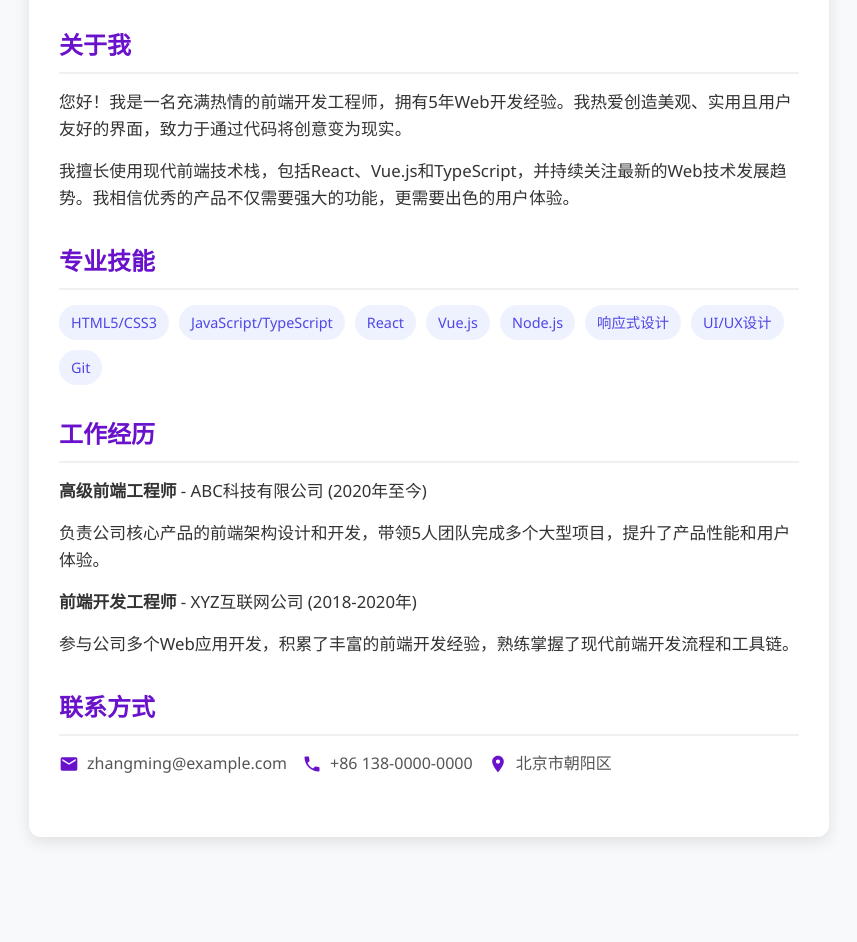
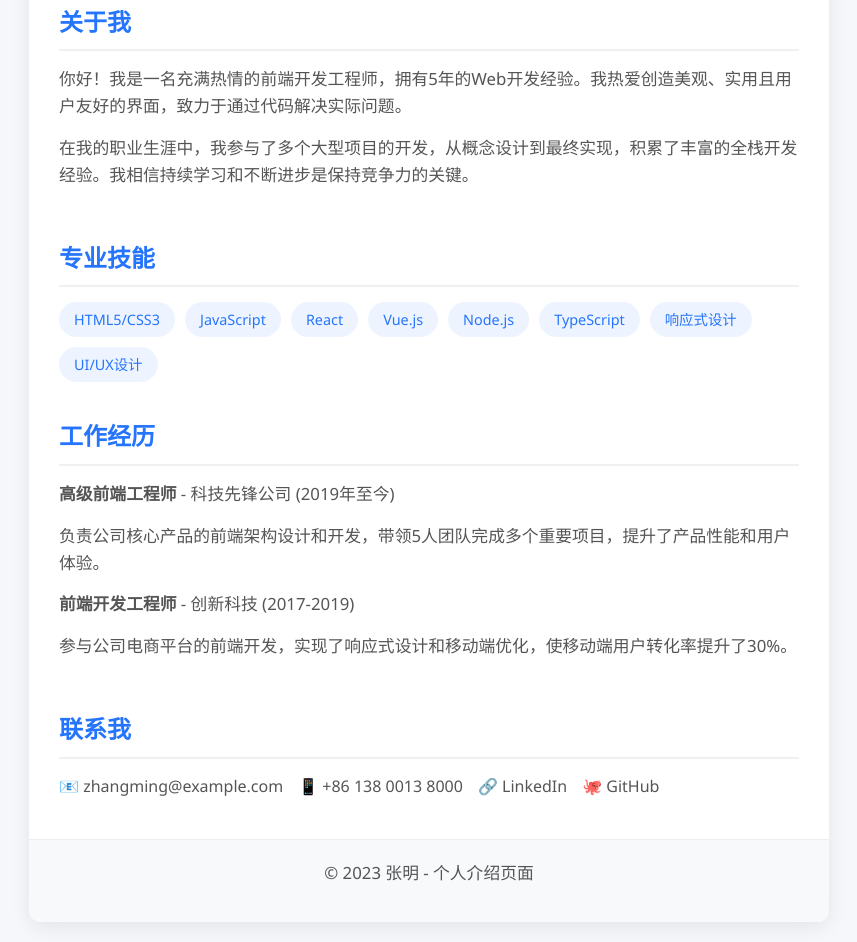
Before and after one commit to FKDDX/FKDDX.github.io, a plain HTML site: page index.html in a window 1280 px wide. Shown: the part 414-1356 px from the top of the page, without its empty margins (211-1068 px from the left). Before the commit the page ends 1271 px from the top, so only its background shows below. Drawn offline with Linux system fonts and the light colour scheme.

Commit message:
Update index.html

```diff
--- a/index.html
+++ b/index.html
@@ -13,14 +13,14 @@
         }
 
         body {
-            background-color: #f8f9fa;
+            background-color: #f5f7fa;
             color: #333;
             line-height: 1.6;
             padding: 20px;
+            min-height: 100vh;
             display: flex;
             justify-content: center;
             align-items: center;
-            min-height: 100vh;
         }
 
         .container {
@@ -28,18 +28,20 @@
             width: 100%;
             background: white;
             border-radius: 12px;
-            box-shadow: 0 5px 15px rgba(0, 0, 0, 0.1);
+            box-shadow: 0 5px 20px rgba(0, 0, 0, 0.08);
             overflow: hidden;
+            display: flex;
+            flex-direction: column;
         }
 
-        .header {
+        header {
             background: linear-gradient(135deg, #6a11cb 0%, #2575fc 100%);
             color: white;
             padding: 40px 30px;
             text-align: center;
         }
 
-        .profile {
+        .profile-container {
             display: flex;
             flex-direction: column;
             align-items: center;
@@ -50,13 +52,14 @@
             width: 150px;
             height: 150px;
             border-radius: 50%;
-            border: 5px solid rgba(255, 255, 255, 0.3);
+            border: 4px solid rgba(255, 255, 255, 0.3);
             object-fit: cover;
             margin-bottom: 20px;
+            box-shadow: 0 4px 15px rgba(0, 0, 0, 0.2);
         }
 
         h1 {
-            font-size: 2.5rem;
+            font-size: 2.2rem;
             margin-bottom: 10px;
             font-weight: 600;
         }
@@ -64,28 +67,32 @@
         .title {
             font-size: 1.2rem;
             opacity: 0.9;
-            margin-bottom: 15px;
+            font-weight: 300;
         }
 
         .content {
             padding: 30px;
+            display: flex;
+            flex-direction: column;
+            gap: 25px;
         }
 
         .section {
-            margin-bottom: 30px;
+            margin-bottom: 10px;
         }
 
         h2 {
-            color: #6a11cb;
+            color: #2575fc;
+            font-size: 1.5rem;
             margin-bottom: 15px;
             padding-bottom: 8px;
             border-bottom: 2px solid #f0f0f0;
-            font-size: 1.5rem;
         }
 
         p {
             margin-bottom: 15px;
             font-size: 1.05rem;
+            color: #555;
         }
 
         .skills {
@@ -95,10 +102,10 @@
             margin-top: 10px;
         }
 
-        .skill-tag {
-            background: #eef2ff;
-            color: #4f46e5;
-            padding: 6px 12px;
+        .skill {
+            background: #eef4ff;
+            color: #2575fc;
+            padding: 6px 15px;
             border-radius: 20px;
             font-size: 0.9rem;
             font-weight: 500;
@@ -116,98 +123,109 @@
             align-items: center;
             gap: 8px;
             color: #555;
+            text-decoration: none;
+            transition: color 0.3s;
         }
 
-        .icon {
-            width: 20px;
-            height: 20px;
-            fill: #6a11cb;
+        .contact-item:hover {
+            color: #2575fc;
+        }
+
+        footer {
+            background: #f8f9fa;
+            padding: 20px;
+            text-align: center;
+            color: #777;
+            font-size: 0.9rem;
+            border-top: 1px solid #eee;
         }
 
         @media (max-width: 600px) {
-            .header {
-                padding: 30px 20px;
+            .container {
+                border-radius: 8px;
             }
 
-            h1 {
-                font-size: 2rem;
-            }
-
-            .content {
-                padding: 20px;
+            header {
+                padding: 30px 20px;
             }
 
             .avatar {
                 width: 120px;
                 height: 120px;
             }
+
+            h1 {
+                font-size: 1.8rem;
+            }
+
+            .content {
+                padding: 20px;
+            }
         }
     </style>
 </head>
 <body>
     <div class="container">
-        <div class="header">
-            <div class="profile">
+        <header>
+            <div class="profile-container">
                 <img src="Image_1759065479849.jpg" alt="个人头像" class="avatar">
                 <h1>张明</h1>
                 <div class="title">前端开发工程师</div>
             </div>
-        </div>
+        </header>
 
         <div class="content">
             <div class="section">
                 <h2>关于我</h2>
-                <p>您好！我是一名充满热情的前端开发工程师，拥有5年Web开发经验。我热爱创造美观、实用且用户友好的界面，致力于通过代码将创意变为现实。</p>
-                <p>我擅长使用现代前端技术栈，包括React、Vue.js和TypeScript，并持续关注最新的Web技术发展趋势。我相信优秀的产品不仅需要强大的功能，更需要出色的用户体验。</p>
+                <p>你好！我是一名充满热情的前端开发工程师，拥有5年的Web开发经验。我热爱创造美观、实用且用户友好的界面，致力于通过代码解决实际问题。</p>
+                <p>在我的职业生涯中，我参与了多个大型项目的开发，从概念设计到最终实现，积累了丰富的全栈开发经验。我相信持续学习和不断进步是保持竞争力的关键。</p>
             </div>
 
             <div class="section">
                 <h2>专业技能</h2>
                 <div class="skills">
-                    <span class="skill-tag">HTML5/CSS3</span>
-                    <span class="skill-tag">JavaScript/TypeScript</span>
-                    <span class="skill-tag">React</span>
-                    <span class="skill-tag">Vue.js</span>
-                    <span class="skill-tag">Node.js</span>
-                    <span class="skill-tag">响应式设计</span>
-                    <span class="skill-tag">UI/UX设计</span>
-                    <span class="skill-tag">Git</span>
+                    <span class="skill">HTML5/CSS3</span>
+                    <span class="skill">JavaScript</span>
+                    <span class="skill">React</span>
+                    <span class="skill">Vue.js</span>
+                    <span class="skill">Node.js</span>
+                    <span class="skill">TypeScript</span>
+                    <span class="skill">响应式设计</span>
+                    <span class="skill">UI/UX设计</span>
                 </div>
             </div>
 
             <div class="section">
                 <h2>工作经历</h2>
-                <p><strong>高级前端工程师</strong> - ABC科技有限公司 (2020年至今)</p>
-                <p>负责公司核心产品的前端架构设计和开发，带领5人团队完成多个大型项目，提升了产品性能和用户体验。</p>
+                <p><strong>高级前端工程师</strong> - 科技先锋公司 (2019年至今)</p>
+                <p>负责公司核心产品的前端架构设计和开发，带领5人团队完成多个重要项目，提升了产品性能和用户体验。</p>
 
-                <p><strong>前端开发工程师</strong> - XYZ互联网公司 (2018-2020年)</p>
-                <p>参与公司多个Web应用开发，积累了丰富的前端开发经验，熟练掌握了现代前端开发流程和工具链。</p>
+                <p><strong>前端开发工程师</strong> - 创新科技 (2017-2019)</p>
+                <p>参与公司电商平台的前端开发，实现了响应式设计和移动端优化，使移动端用户转化率提升了30%。</p>
             </div>
 
             <div class="section">
-                <h2>联系方式</h2>
+                <h2>联系我</h2>
                 <div class="contact">
-                    <div class="contact-item">
-                        <svg class="icon" viewBox="0 0 24 24">
-                            <path d="M20 4H4c-1.1 0-1.99.9-1.99 2L2 18c0 1.1.9 2 2 2h16c1.1 0 2-.9 2-2V6c0-1.1-.9-2-2-2zm0 4l-8 5-8-5V6l8 5 8-5v2z"/>
-                        </svg>
-                        <span>zhangming@example.com</span>
-                    </div>
-                    <div class="contact-item">
-                        <svg class="icon" viewBox="0 0 24 24">
-                            <path d="M6.62 10.79c1.44 2.83 3.76 5.14 6.59 6.59l2.2-2.2c.27-.27.67-.36 1.02-.24 1.12.37 2.33.57 3.57.57.55 0 1 .45 1 1V20c0 .55-.45 1-1 1-9.39 0-17-7.61-17-17 0-.55.45-1 1-1h3.5c.55 0 1 .45 1 1 0 1.25.2 2.45.57 3.57.11.35.03.74-.25 1.02l-2.2 2.2z"/>
-                        </svg>
-                        <span>+86 138-0000-0000</span>
-                    </div>
-                    <div class="contact-item">
-                        <svg class="icon" viewBox="0 0 24 24">
-                            <path d="M12 2C8.13 2 5 5.13 5 9c0 5.25 7 13 7 13s7-7.75 7-13c0-3.87-3.13-7-7-7zm0 9.5c-1.38 0-2.5-1.12-2.5-2.5s1.12-2.5 2.5-2.5 2.5 1.12 2.5 2.5-1.12 2.5-2.5 2.5z"/>
-                        </svg>
-                        <span>北京市朝阳区</span>
-                    </div>
+                    <a href="mailto:zhangming@example.com" class="contact-item">
+                        <span>📧 zhangming@example.com</span>
+                    </a>
+                    <a href="tel:+8613800138000" class="contact-item">
+                        <span>📱 +86 138 0013 8000</span>
+                    </a>
+                    <a href="#" class="contact-item">
+                        <span>🔗 LinkedIn</span>
+                    </a>
+                    <a href="#" class="contact-item">
+                        <span>🐙 GitHub</span>
+                    </a>
                 </div>
             </div>
         </div>
+
+        <footer>
+            <p>© 2023 张明 - 个人介绍页面</p>
+        </footer>
     </div>
 </body>
 </html>
```
